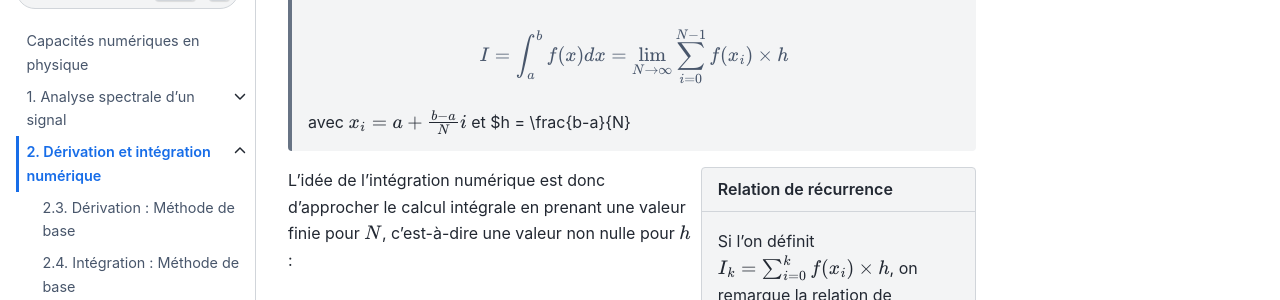
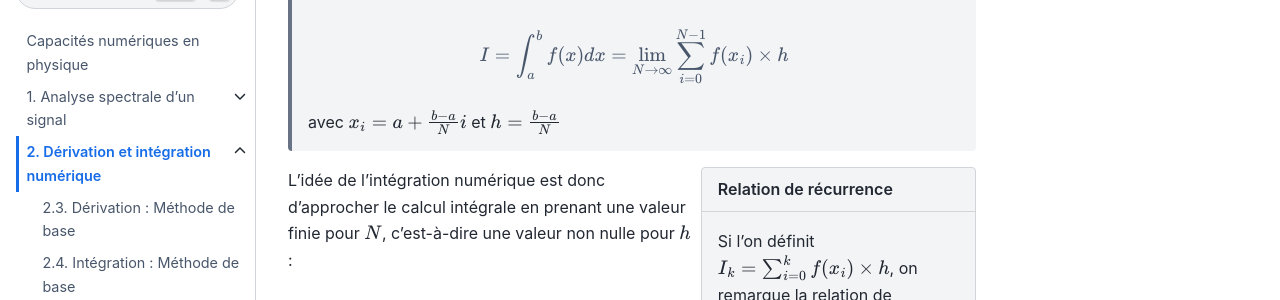
Before and after one commit to pcsi3physiquestan/capacites_numeriques_sources, a Jupyter Book: the page built from derivation_integration.md, in a window 1280 px wide and 900 px high, scrolled down 1675 px. Shown: the part 151-451 px from the top of the window. Built offline with Jupyter Book 1.0.4 settings and Sphinx 7.4.7 and the Sphinx Book theme 1.1.4, drawn with Linux system fonts in a browser that asks for light colours.

Commit message:
Mise à jour des sources

````diff
--- a/derivation_integration.md
+++ b/derivation_integration.md
@@ -140,7 +140,7 @@ _Note : Par manque d'information, le nombre dérivée en $x_0$ ne peut alors êt
 >
 > $$I = \int_a^b f(x) dx = \lim_{N \to \infty} \sum_{i=0}^{N-1} f(x_i) \times h$$
 >
-> avec $x_i = a + \frac{b-a}{N}i$ et $h = \frac{b-a}{N}
+> avec $x_i = a + \frac{b-a}{N}i$ et $h = \frac{b-a}{N}$
 
 ```{sidebar} Relation de récurrence
 
````
